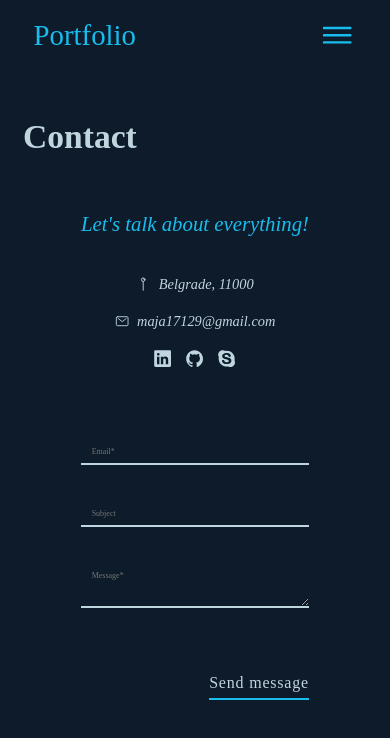
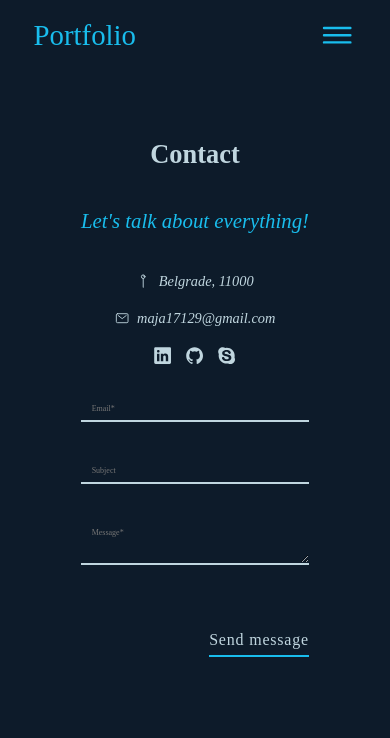
Before and after one commit to maja4s91/Reactportfolio-maja, a React (Vite) app in the folder vite-project/: page /contact in a window 390 px wide. Shown: the top 738 px of the page. Built offline with nearby package versions, Linux system fonts and the light colour scheme; a web font is replaced by a local one.

Commit message:
Components centered

```diff
--- a/vite-project/src/CSS/index.css
+++ b/vite-project/src/CSS/index.css
@@ -261,14 +261,17 @@ body {
   max-width: 120rem;
   margin: 0 auto;
   row-gap: 5rem;
-  /* padding: 10rem 0; */
+  height: 75vh;
+  justify-content: center;
+  align-items: center;
+  /* padding: 10rem 0;*/
   padding-bottom: 5rem;
 }
 
 .heading-primary {
   grid-column: 1/-1;
   justify-self: start;
-  align-items: center;
+  align-self: start;
   color: var(--Dark-Gray);
   font-size: 4.2rem;
 }
@@ -362,6 +365,12 @@ body {
   margin: 0 auto;
   gap: 5rem;
   padding: 5rem 0;
+  height: 75vh;
+  justify-content: center;
+}
+
+.heading-primary.justify-start {
+  align-self: flex-start !important;
 }
 
 .skills-container {
@@ -413,7 +422,9 @@ body {
   grid-template-columns: 20% 20% 20% 20%;
   gap: 5rem;
   justify-content: center;
+  align-items: center;
   padding: 5rem 0;
+  height: 65vh;
 }
 
 .project {
@@ -478,6 +489,8 @@ body {
   margin: 0 auto;
   max-width: 120rem;
   padding: 5rem 0;
+  height: 75vh;
+  justify-content: center;
 }
 
 .form-box {
--- a/vite-project/src/CSS/queries.css
+++ b/vite-project/src/CSS/queries.css
@@ -10,6 +10,7 @@
 
   .section-projects {
     max-width: 110rem;
+    height: auto;
   }
   /* .project-img {
     width: 50rem;
@@ -189,6 +190,7 @@
     gap: 2rem;
     max-width: 85rem;
     margin: 0 3.5rem;
+    height: auto;
   }
 
   .text-box {
@@ -260,6 +262,7 @@
     max-width: 70rem;
     margin-left: auto;
     margin-right: auto;
+    height: auto;
   }
 
   /* .project-img {
@@ -420,19 +423,26 @@
     margin-left: auto;
     margin-right: auto;
   }
+  .section-contact {
+    gap: 2rem;
+  }
   .skills-container {
     grid-template-columns: 1fr 1fr;
     justify-content: center;
     align-items: center;
     gap: 5rem;
   }
-
+  .heading-primary.justify-start {
+    font-size: 3.3rem;
+    padding: 1rem;
+    align-self: center !important;
+  }
   /* .skills-ion-icon {
     font-size: 4.5rem;
   } */
   .img-skills {
-    width: 70%;
-    height: 70%;
+    width: 47%;
+    height: 47%;
   }
 
   .h-skills {
@@ -443,6 +453,7 @@
     margin-left: auto;
     margin-right: auto;
     gap: 6rem;
+    height: auto;
   }
 
   /* .text-box a:link,
@@ -463,7 +474,7 @@
   }
 
   .form-box {
-    gap: 9rem;
+    gap: 4rem;
   }
   .not-found {
     max-width: 43rem;
--- a/vite-project/src/pages/Contact.jsx
+++ b/vite-project/src/pages/Contact.jsx
@@ -12,7 +12,7 @@ const Contact = () => {
       animate={{ opacity: 1, scale: 1 }}
       transition={{ duration: 1 }}
     >
-      <h2 className="heading-primary">Contact</h2>
+      <h2 className="heading-primary justify-start">Contact</h2>
       <div className="form-box">
         <address className="contacts-box">
           <p className="contact-intro">Let's talk about everything!</p>
--- a/vite-project/src/pages/Skills.jsx
+++ b/vite-project/src/pages/Skills.jsx
@@ -9,7 +9,12 @@ const Skills = () => {
       animate={{ opacity: 1, scale: 1 }}
       transition={{ duration: 1 }}
     >
-      <h2 className="heading-primary">Skills</h2>
+      <h2
+        className="
+      "
+      >
+        Skills
+      </h2>
       <SkillsIcons />
     </motion.section>
   );
```
